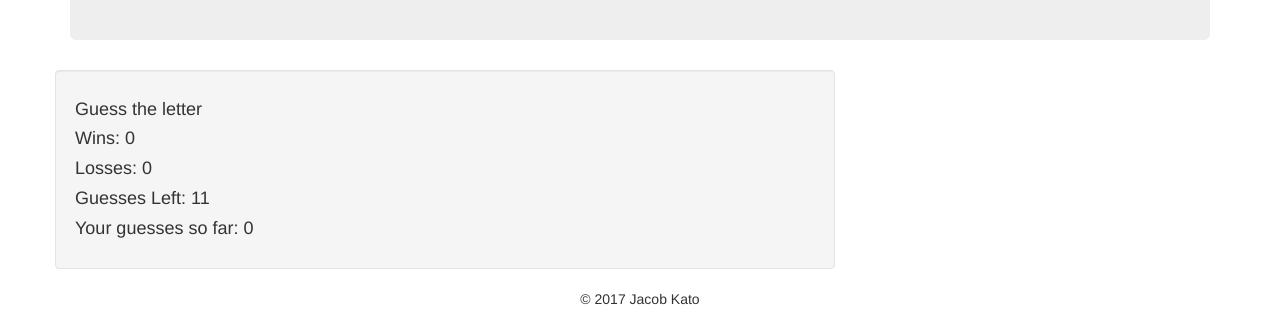
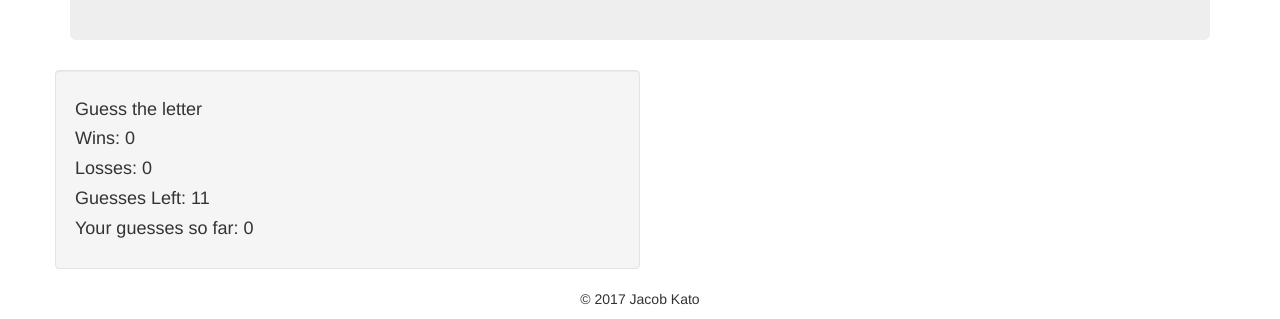
Before and after one commit to jacobkato49/Psychic-Game, a plain HTML site: page index.html in a window 1280 px wide. Shown: the part 255-574 px from the top of the page. Drawn offline with nearby package versions, Linux system fonts and the light colour scheme.

```diff
--- a/index.html
+++ b/index.html
@@ -24,7 +24,7 @@
     	</div>
 
     	<div class="row">
-    		<div class= "col-md-8 well" id="game">
+    		<div class= "col-md-6 well" id="game">
     			<!--Javascript area-->
     			<p><h4>Guess the letter</h4></p>
     			<p><h4>Wins: 0</h4></p>
```
Also changed, not shown: assets/javascript/game.js (+10 -12 lines).
